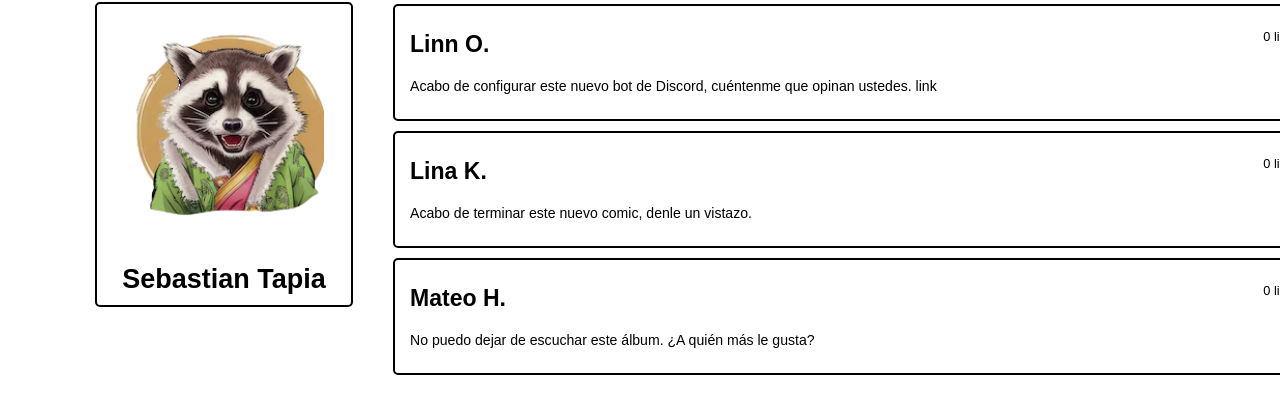
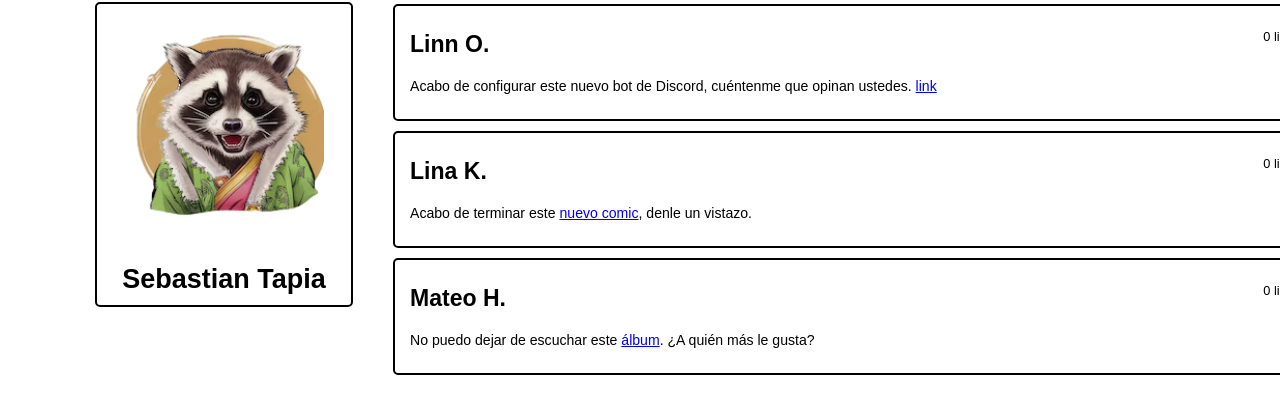
Before and after one commit to Sebaaaa1104/Tareas-CodingDojo, a plain HTML site: page Core/JS/Me gusta/megusta.html in a window 1280 px wide. Shown: the part 143-541 px from the top of the page. Drawn offline with Linux system fonts and the light colour scheme.

Commit message:
megusta con links

```diff
--- a/Core/JS/Me gusta/megusta.html
+++ b/Core/JS/Me gusta/megusta.html
@@ -26,7 +26,7 @@
                 <div class="bloque">
                     <div class="info">
                         <h1>Linn O.</h1>
-                        <p>Acabo de configurar este nuevo bot de Discord, cuéntenme que opinan ustedes. link</p>
+                        <p>Acabo de configurar este nuevo bot de Discord, cuéntenme que opinan ustedes. <a href="https://www.youtube.com/watch?v=dQw4w9WgXcQ">link</a></p>
                     </div>
                     <div class="megusta">
                         <p id="like1">0 like(s)</p>
@@ -36,7 +36,7 @@
                 <div class="bloque">
                     <div class="info">
                         <h1>Lina K.</h1>
-                        <p>Acabo de terminar este nuevo comic, denle un vistazo.</p>
+                        <p>Acabo de terminar este <a href="https://www.youtube.com/watch?v=1UcTkUnPpyw">nuevo comic</a>, denle un vistazo.</p>
                     </div>
                     <div class="megusta">
                         <p id="like2">0 like(s)</p>
@@ -46,7 +46,7 @@
                 <div class="bloque">
                     <div class="info">
                         <h1>Mateo H.</h1>
-                        <p>No puedo dejar de escuchar este álbum. ¿A quién más le gusta?</p>
+                        <p>No puedo dejar de escuchar este <a href="https://www.youtube.com/watch?v=WKszAn4Ff1w">álbum</a>. ¿A quién más le gusta?</p>
                     </div>
                     <div class="megusta">
                         <p id="like3">0 like(s)</p>
```
